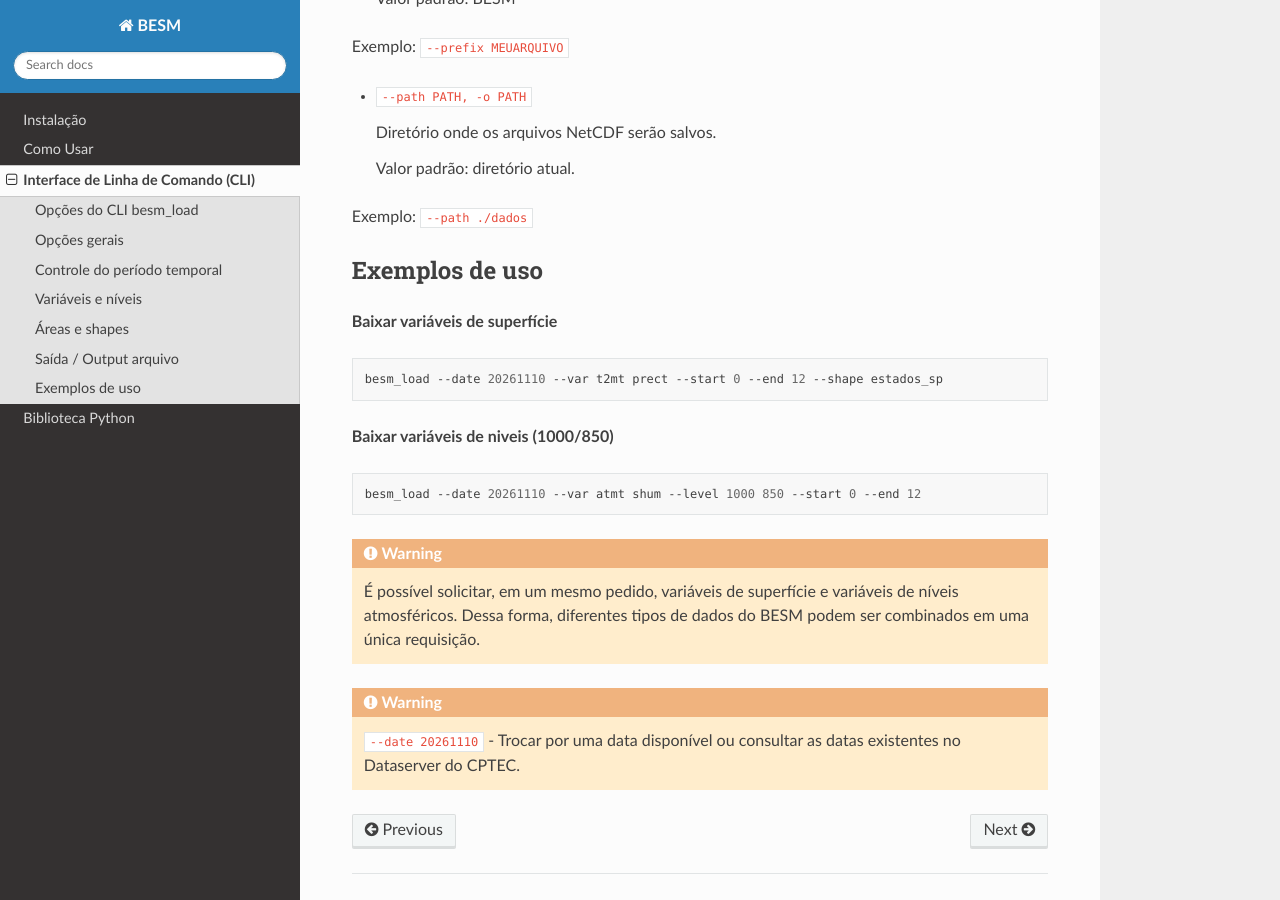
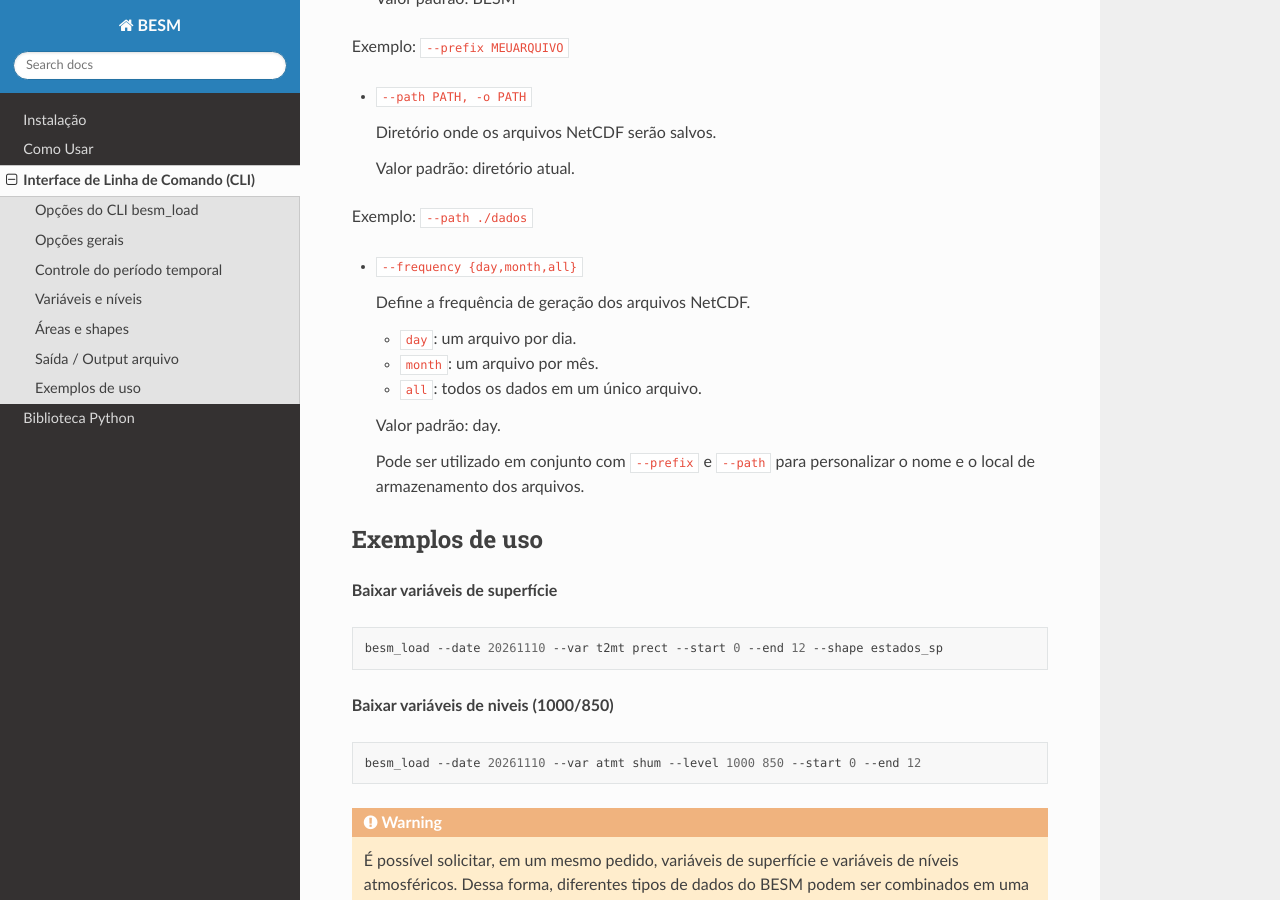
Before and after one commit to framework-CPTEC/CPTEC_BESM, a Sphinx documentation site: the page built from docs/usageCLI.rst, in a window 1280 px wide and 900 px high, scrolled down 2372 px. Built offline with Sphinx 7.4.7 and the Read the Docs theme 3.1.0, drawn with Linux system fonts in a browser that asks for light colours.

Commit message:
Update usageCLI.rst

```diff
--- a/docs/usageCLI.rst
+++ b/docs/usageCLI.rst
@@ -120,6 +120,19 @@ Exemplo: ``--prefix MEUARQUIVO``
 
 Exemplo: ``--path ./dados``
 
+- ``--frequency {day,month,all}``
+
+  Define a frequência de geração dos arquivos NetCDF.
+
+  - ``day``: um arquivo por dia.
+  - ``month``: um arquivo por mês.
+  - ``all``: todos os dados em um único arquivo.
+
+  Valor padrão: day.
+
+  Pode ser utilizado em conjunto com ``--prefix`` e ``--path`` para personalizar o nome e o local de armazenamento dos arquivos.
+
+
 Exemplos de uso
 ---------------
 
```
